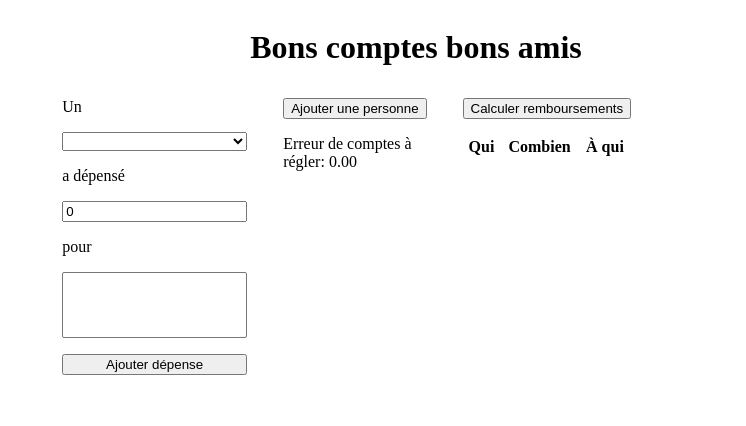
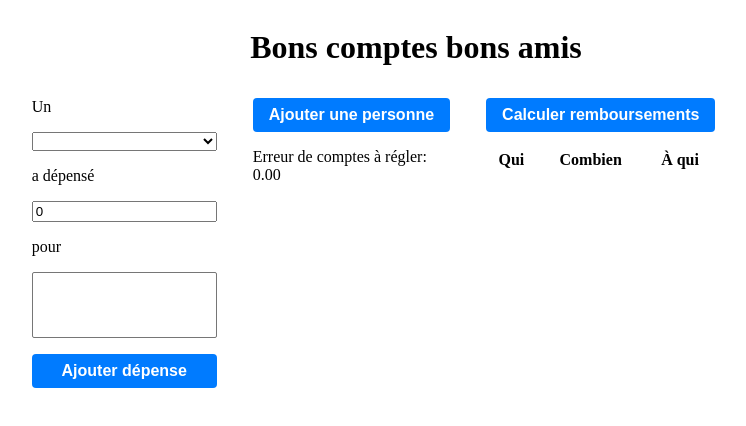
Before and after one commit to Seboran/tolstoi, a Vue app: page / in a window 1280 px wide. Shown: the top 426 px of the page, without its empty margins (224-970 px from the left). Built offline with nearby package versions, Linux system fonts and the light colour scheme.

Commit message:
jolis bouton de style

```diff
--- a/src/components/AjoutDepenseFormulaire.vue
+++ b/src/components/AjoutDepenseFormulaire.vue
@@ -1,4 +1,6 @@
 <script setup lang="ts">
+import StyledButton from './StyledButton.vue'
+
 defineProps<{
   nomsBalances: string[]
 }>()
@@ -28,5 +30,5 @@ function ajouterDepense() {
   <select name="cars" id="cars" multiple v-model="bénéficiaires">
     <option v-for="(nom, i) in nomsBalances" :value="i" :key="nom">{{ nom }}</option>
   </select>
-  <input type="button" value="Ajouter dépense" @click="ajouterDepense" />
+  <StyledButton label="Ajouter dépense" @click="ajouterDepense"></StyledButton>
 </template>
--- a/src/components/BalancesForm.vue
+++ b/src/components/BalancesForm.vue
@@ -9,6 +9,7 @@ import HistoriqueDepenses from './HistoriqueDepenses.vue'
 import { useAjouterDepense } from './useAjouterDepense'
 import { useBalances } from './useBalances'
 import { fetchBalances } from './useFetchBalances'
+import StyledButton from './StyledButton.vue'
 
 const { balances, nomsBalances, erreurBalance, addBalance } = useBalances()
 const { indexDepenseur, montant, bénéficiaires, ajouterDepense, historiqueDépenses } =
@@ -49,7 +50,7 @@ watch(
       />
     </section>
     <section>
-      <input type="button" value="Ajouter une personne" @click="addBalance" />
+      <StyledButton label="Ajouter une personne" @click="addBalance" />
       <template v-for="(_balance, index) in balances" :key="index">
         <BalanceInput v-model:balance="balances[index]" v-model:name="nomsBalances[index]" />
       </template>
@@ -57,7 +58,7 @@ watch(
       {{ erreurBalance.toFixed(2) }}
     </section>
     <section>
-      <input type="button" value="Calculer remboursements" @click="execute()" />
+      <StyledButton label="Calculer remboursements" @click="execute" />
       <ChargementCalcul :isLoading="isLoading" />
       <AffichageRemboursements :matriceDeRemboursements :nomsBalances />
     </section>
@@ -83,4 +84,3 @@ section {
   margin: 10px;
 }
 </style>
-ref, import { fetchBalances } from './useFetchBalances'
--- /dev/null
+++ b/src/components/StyledButton.vue
@@ -0,0 +1,21 @@
+<script setup lang="ts">
+defineProps<{ label: string }>()
+</script>
+
+<template>
+  <input v-on="$attrs" type="button" :value="label" />
+</template>
+
+<style scoped>
+input {
+  background-color: #007bff;
+  color: white;
+  border: none;
+  padding: 0.5rem 1rem;
+  border-radius: 0.25rem;
+  cursor: pointer;
+  font-size: 1rem;
+  font-weight: bold;
+  transition: background-color 0.2s;
+}
+</style>
```
